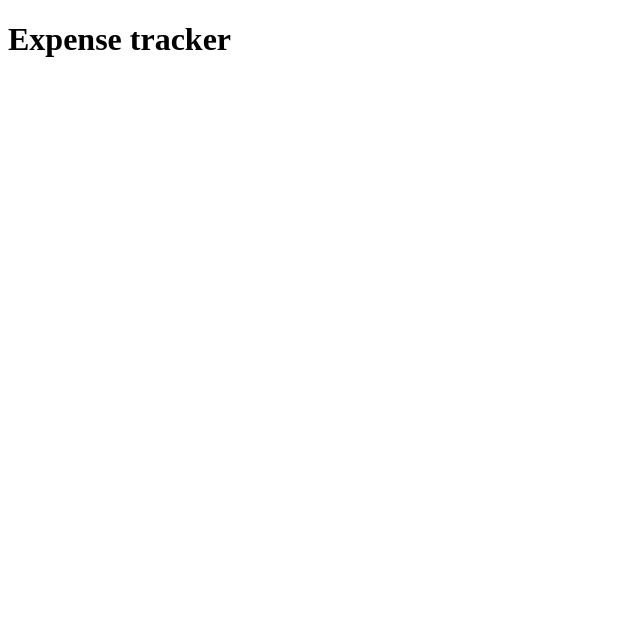
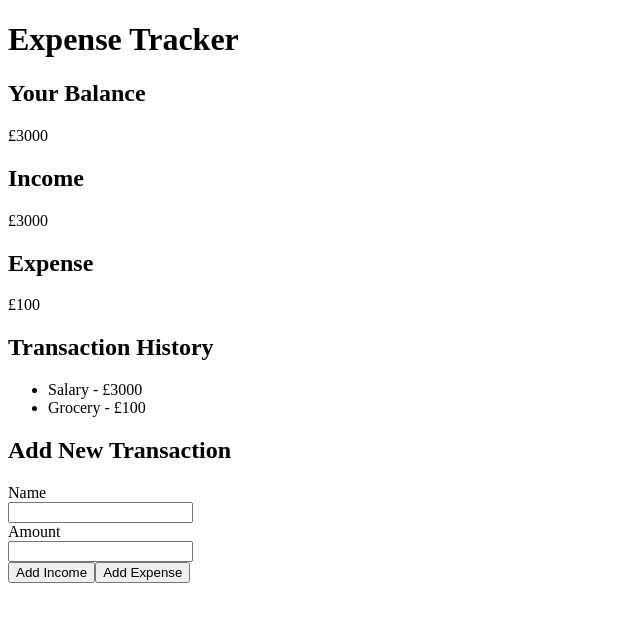
Before and after one commit to S-Solomon/Expense-Tracker, a React (Create React App) app: page / in a window 1280 px wide. Shown: the top 622 px of the page, without its empty margins (0-640 px from the left). Built offline with nearby package versions, Linux system fonts and the light colour scheme.

Commit message:
project structure - creating components

```diff
--- a/src/App.js
+++ b/src/App.js
@@ -1,9 +1,8 @@
+import ExpenseTracker from "./components/ExpenseTracker"
 
 const App = () => {
     return (
-        <div>
-            <h1>Expense tracker</h1>
-        </div>
+        <ExpenseTracker />
     )
 }
 
--- /dev/null
+++ b/src/components/Expense.js
@@ -0,0 +1,22 @@
+const Expense = () => {
+    return (
+        <div>
+            <div>
+                <h2>Your Balance</h2>
+                <div>£3000</div>
+            </div>
+            <div>
+                <div>
+                    <h2>Income</h2>
+                    <div>£3000</div>
+                </div>
+                <div>
+                    <h2>Expense</h2>
+                    <div>£100</div>
+                </div>
+            </div>
+        </div>
+    );
+};
+
+export default Expense;
--- /dev/null
+++ b/src/components/ExpenseTracker.js
@@ -0,0 +1,17 @@
+import Expense from "./Expense"
+import TransactionForm from "./TransactionForm"
+import TransactionHistory from "./TransactionHistory"
+
+
+const ExpenseTracker = () => {
+    return (
+        <div>
+            <h1>Expense Tracker</h1>
+            <Expense />
+            <TransactionHistory />
+            <TransactionForm />
+        </div>
+    )
+}
+
+export default ExpenseTracker
--- /dev/null
+++ b/src/components/TransactionForm.js
@@ -0,0 +1,29 @@
+
+
+const TransactionForm = () => {
+    return (
+        <div>
+            <h2>Add New Transaction</h2>
+            <form className="transaction-form">
+                <label htmlFor="Name">
+                    Name
+                    <div>
+                        <input type="text" />
+                    </div>
+                </label>
+                <label htmlFor="Amount">
+                    Amount
+                    <div>
+                        <input type="number" />
+                    </div>
+                </label>
+                <div>
+                    <button className="income-btn">Add Income</button>
+                    <button className="income-btn">Add Expense</button>
+                </div>
+            </form>
+        </div>
+    );
+}
+
+export default TransactionForm
--- /dev/null
+++ b/src/components/TransactionHistory.js
@@ -0,0 +1,14 @@
+
+const TransactionHistory = () => {
+    return (
+        <div>
+            <h2>Transaction History</h2>
+            <ul>
+                <li>Salary - £3000</li>
+                <li>Grocery - £100</li>
+            </ul>
+        </div>
+    )
+}
+
+export default TransactionHistory
```
